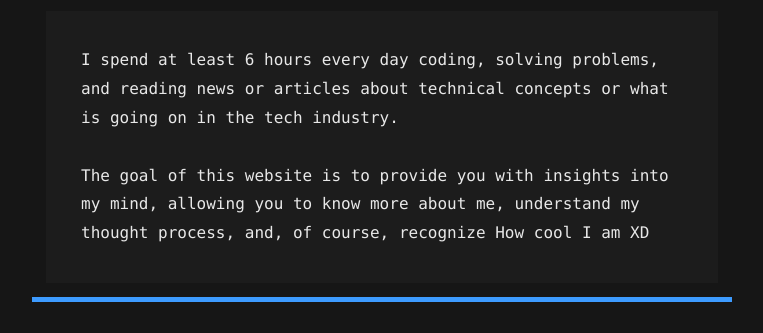
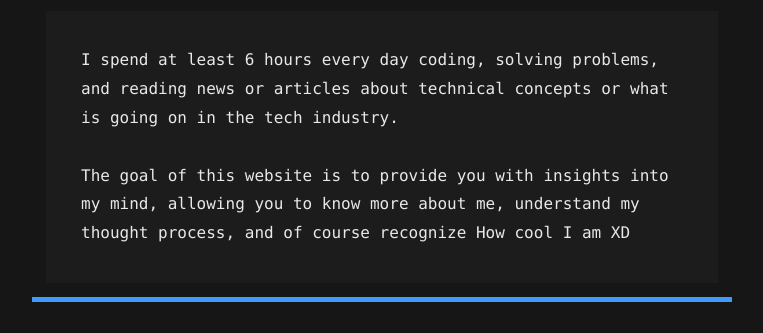
Before and after one commit to 3omdaughh/3omdaughh.github.io, a plain HTML site: page index.html in a window 1280 px wide. Shown: the part 293-626 px from the top of the page, without its empty margins (258-1021 px from the left). Drawn offline with Linux system fonts and the light colour scheme.

Commit message:
Update index.html

```diff
--- a/index.html
+++ b/index.html
@@ -25,7 +25,7 @@
     <div class="mainContainer" style="margin:2%;background-color:#1c1c1c;padding:5%;">
 I spend at least 6 hours every day coding, solving problems, and reading news or articles about technical concepts or what is going on in the tech industry.
 <br><br>
-The goal of this website is to provide you with insights into my mind, allowing you to know more about me, understand my thought process, and, of course, recognize How cool I am XD
+The goal of this website is to provide you with insights into my mind, allowing you to know more about me, understand my thought process, and of course recognize How cool I am XD
     </div>
     <div class="bar"> </div>
 </body>
```
